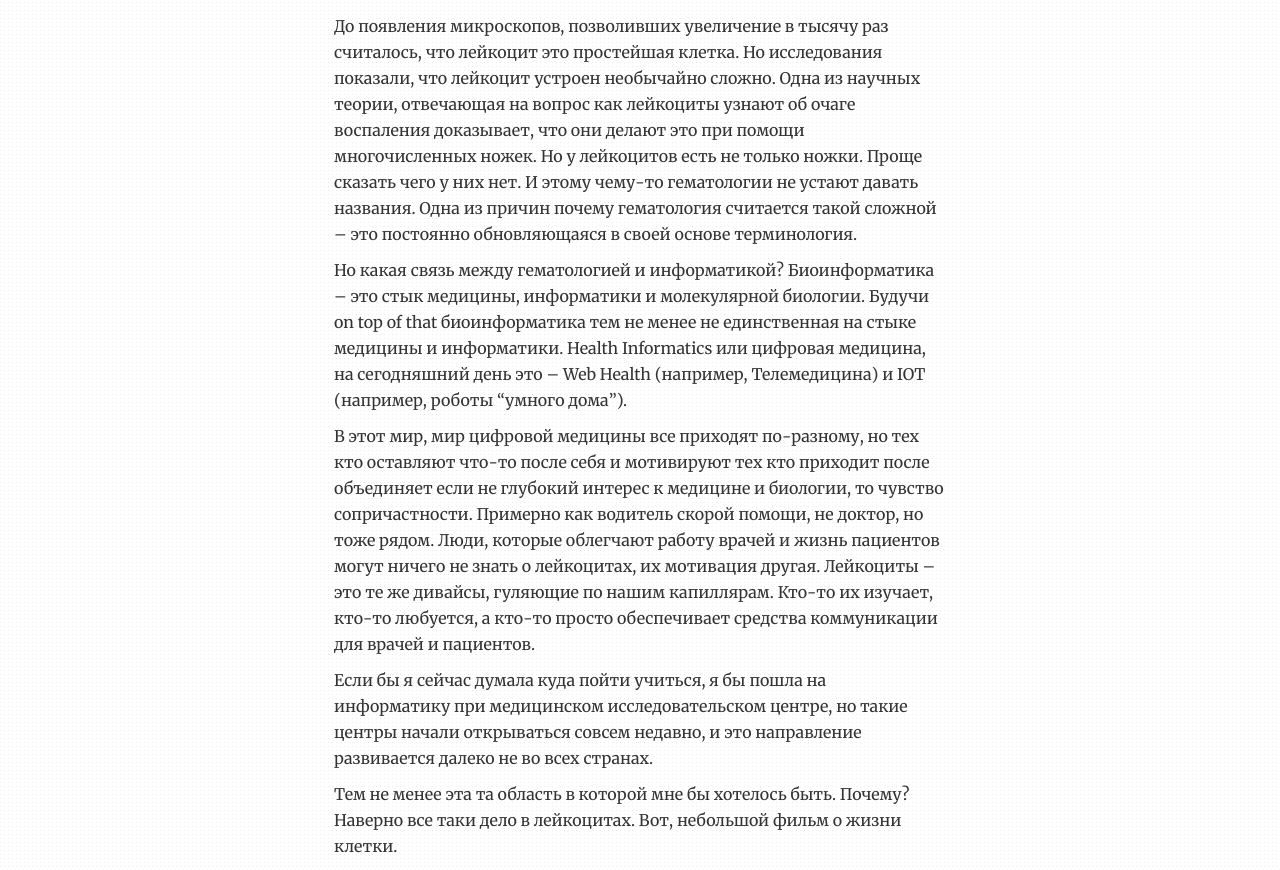
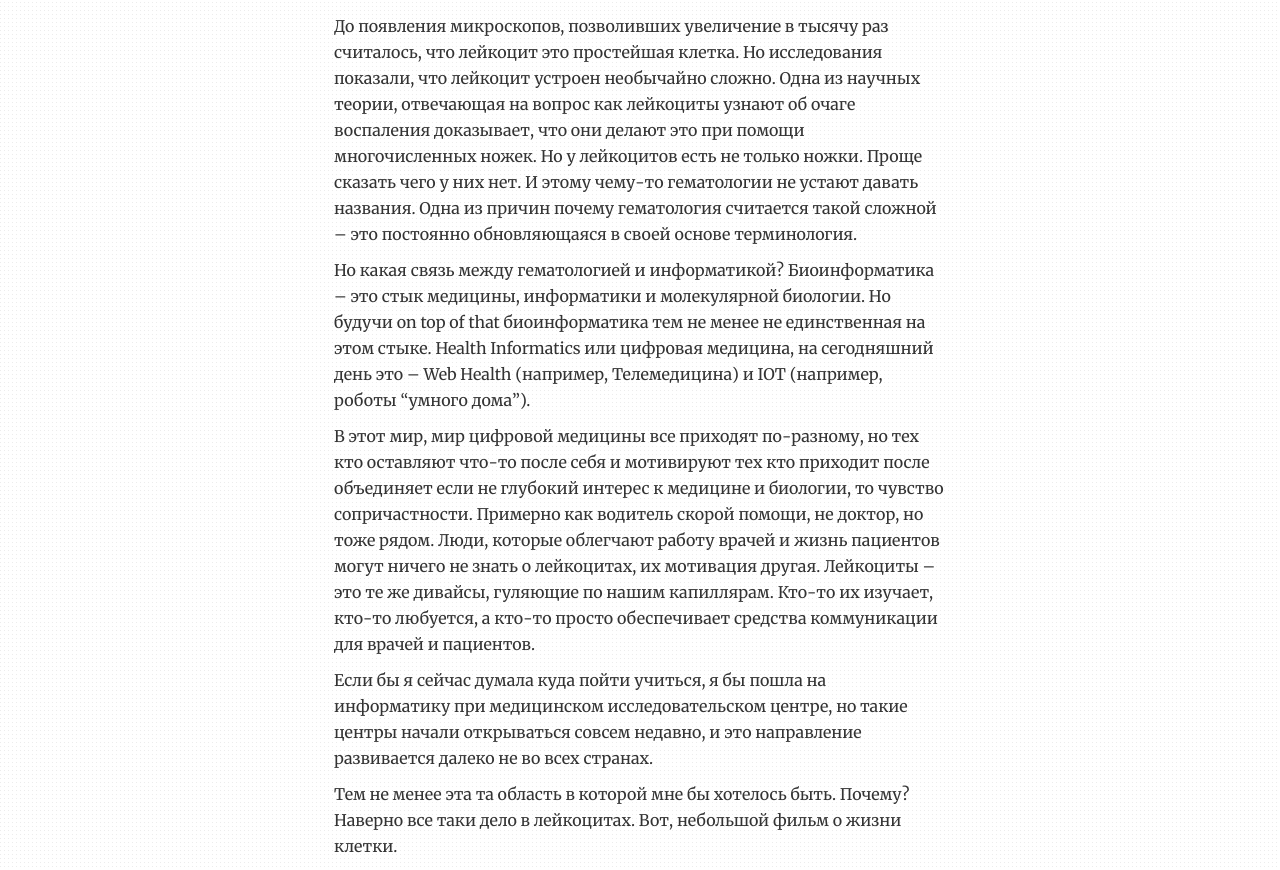
Before and after one commit to ValeraS/xenidev.github.io, a Jekyll site: the page built from _posts/2017-06-09-О-лейкоцитах.md, in a window 1280 px wide and 900 px high, scrolled down 734 px, cut to the strip 0-870 px from the top of the window. Built offline with Jekyll 4.4.1, drawn with Linux system fonts in a browser that asks for light colours.

Commit message:
Update 2017-06-09-О-лейкоцитах.md

```diff
--- a/_posts/2017-06-09-О-лейкоцитах.md
+++ b/_posts/2017-06-09-О-лейкоцитах.md
@@ -15,7 +15,7 @@ image: "/img/lejkocity.jpg"
 
 До появления микроскопов, позволивших увеличение в тысячу раз считалось, что лейкоцит это простейшая клетка. Но исследования показали, что лейкоцит устроен необычайно сложно. Одна из научных теории, отвечающая на вопрос как лейкоциты узнают об очаге воспаления доказывает, что они делают это при помощи многочисленных ножек. Но у лейкоцитов есть не только ножки. Проще сказать чего у них нет. И этому чему-то гематологии не устают давать названия. Одна из причин почему гематология считается такой сложной – это постоянно обновляющаяся в своей основе терминология.
 
-Но какая связь между гематологией и информатикой? Биоинформатика – это стык медицины, информатики и молекулярной биологии. Будучи on top of that биоинформатика тем не менее не единственная на стыке медицины и информатики. Health Informatics или цифровая медицина, на сегодняшний день это – Web Health (например, Телемедицина) и IOT (например, роботы “умного дома”).
+Но какая связь между гематологией и информатикой? Биоинформатика – это стык медицины, информатики и молекулярной биологии. Но будучи on top of that биоинформатика тем не менее не единственная на этом стыке. Health Informatics или цифровая медицина, на сегодняшний день это – Web Health (например, Телемедицина) и IOT (например, роботы “умного дома”).
 
 В этот мир, мир цифровой медицины все приходят по-разному, но тех кто оставляют что-то после себя и мотивируют тех кто приходит после объединяет если не глубокий интерес к медицине и биологии, то чувство сопричастности. Примерно как водитель скорой помощи, не доктор, но тоже рядом. Люди, которые облегчают работу врачей и жизнь пациентов могут ничего не знать о лейкоцитах, их мотивация другая. Лейкоциты – это те же дивайсы, гуляющие по нашим капиллярам. Кто-то их изучает, кто-то любуется, а кто-то просто обеспечивает средства коммуникации для врачей и пациентов.
 
```
